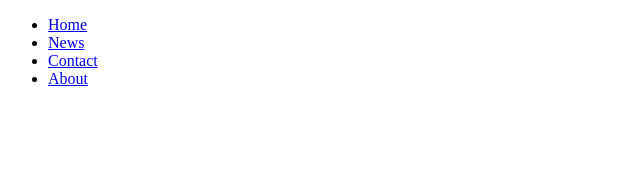
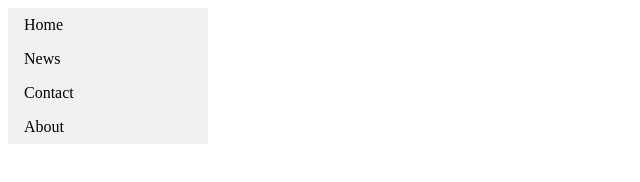
Before and after one commit to Elvis-Blaze/Front-end-Projects, a plain HTML site: page NAVBAR/index.html in a window 1280 px wide. Shown: the whole page, without its empty margins (0-640 px from the left). Drawn offline with Linux system fonts and the light colour scheme.

Commit message:
CSS styles are been updated

```diff
--- a/NAVBAR/index.html
+++ b/NAVBAR/index.html
@@ -3,6 +3,7 @@
 <head>
     <meta charset="UTF-8">
     <meta name="viewport" content="width=device-width, initial-scale=1.0">
+    <link rel="stylesheet" href="style.css">
     <title>Nav Bar </title>
     <ul>
         <li><a href="#home">Home</a></li>
--- a/NAVBAR/style.css
+++ b/NAVBAR/style.css
@@ -0,0 +1,17 @@
+ul {
+    list-style-type: none;
+    margin: 0;
+    padding: 0;
+    width: 200px;
+    background-color: #f1f1f1;
+   }
+  li a {
+    display: block;
+    color: #000;
+    padding: 8px 16px;
+    text-decoration: none;
+  }
+  li a:hover {
+    background-color: #555;
+    color: white;
+}
```
